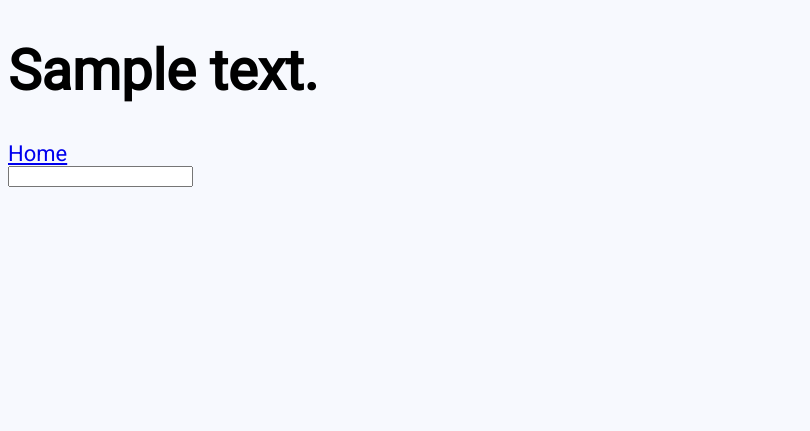
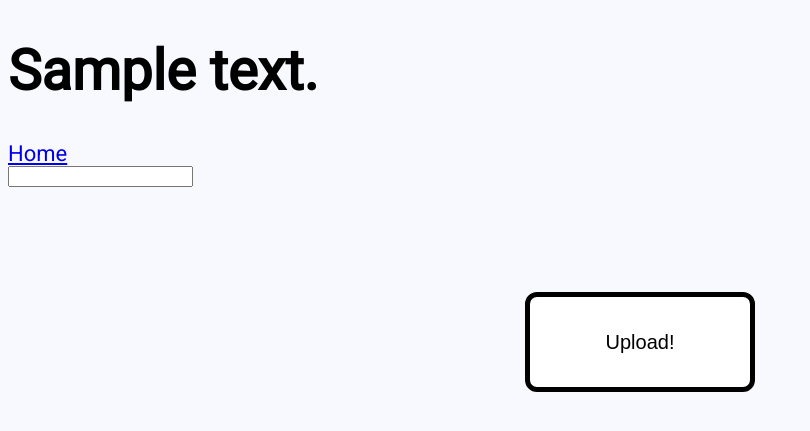
Before and after one commit to RCJacobM/FlaskFileUpload, a Flask app: template templates/clipboard.html in a window 1280 px wide. Shown: the top 431 px of the page, without its empty margins (0-810 px from the left). Run offline with Flask 3, Linux system fonts and the light colour scheme; the template is opened without the code that fills it: values that come from a table or form of the project are taken from there, most other values are stand-ins (such as "Sample title", 1, 10 or a date in 2020).

Commit message:
sum changes lol

```diff
--- a/static/resource/styles.css
+++ b/static/resource/styles.css
@@ -46,7 +46,6 @@ input[type="file"]::file-selector-button, input[type="file"]::-webkit-file-uploa
 
 
 #submit {
-    display: none;
     width: 230px;
     height: 100px;
     background-color: #FFFFFF;
--- a/templates/index.html
+++ b/templates/index.html
@@ -30,6 +30,7 @@
 
 <script src="/static/resource/upload.js"></script>
 <script>
+    submit.style = "display: none;"
     fileinput.addEventListener("change", () => {
         filename.textContent = fileinput.files[0].name
         submit.style = "display: block;"
```
Also changed, not shown: main.py (+7 -7 lines).
